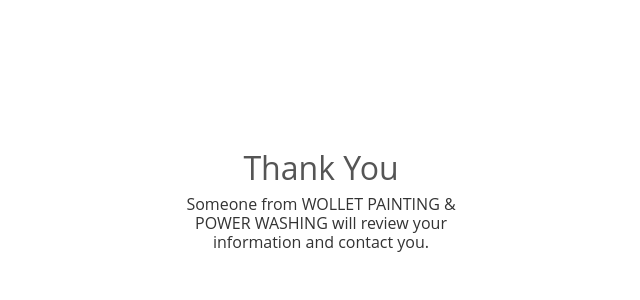
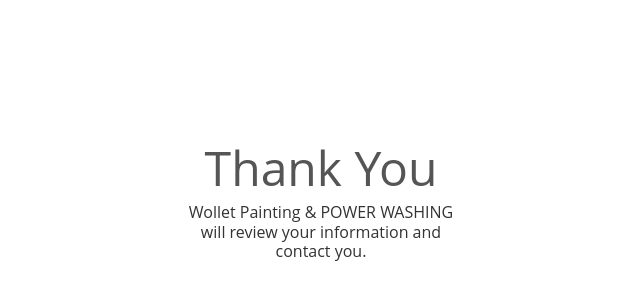
Before and after one commit to richardwollet/wolletpainting.github.com, a plain HTML site: page thanks.html in a window 1280 px wide. Shown: the part 198-498 px from the top of the page, without its empty margins (319-959 px from the left). Drawn offline with Linux system fonts and the light colour scheme.

Commit message:
Wording adjust

```diff
--- a/thanks.html
+++ b/thanks.html
@@ -29,7 +29,7 @@
 
         h1 {
             color: #555;
-            font-size: 2em;
+            font-size: 3em;
             font-weight: 400;
         }
 
@@ -56,6 +56,6 @@
 </head>
 <body>
     <h1>Thank You</h1>
-    <p>Someone from WOLLET PAINTING & POWER WASHING will review your information and contact you.</p>
+    <p>Wollet Painting & POWER WASHING will review your information and contact you.</p>
 </body>
 </html>
```
